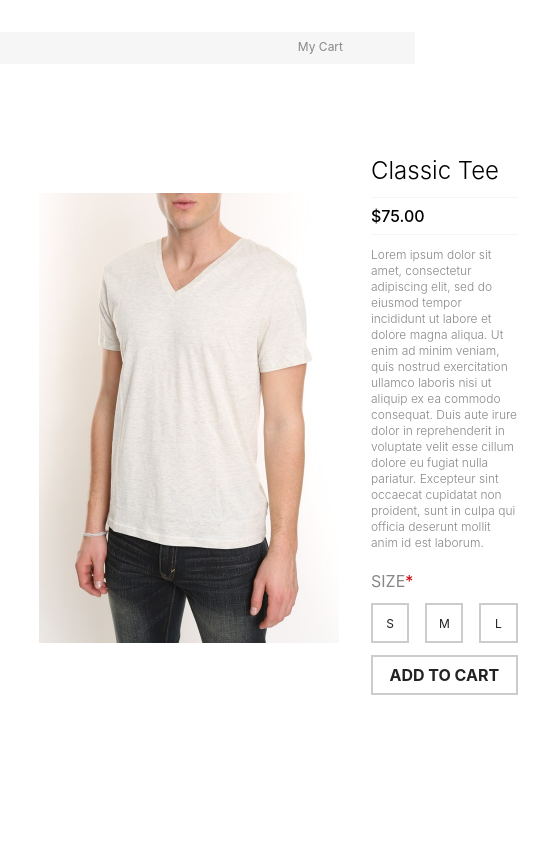
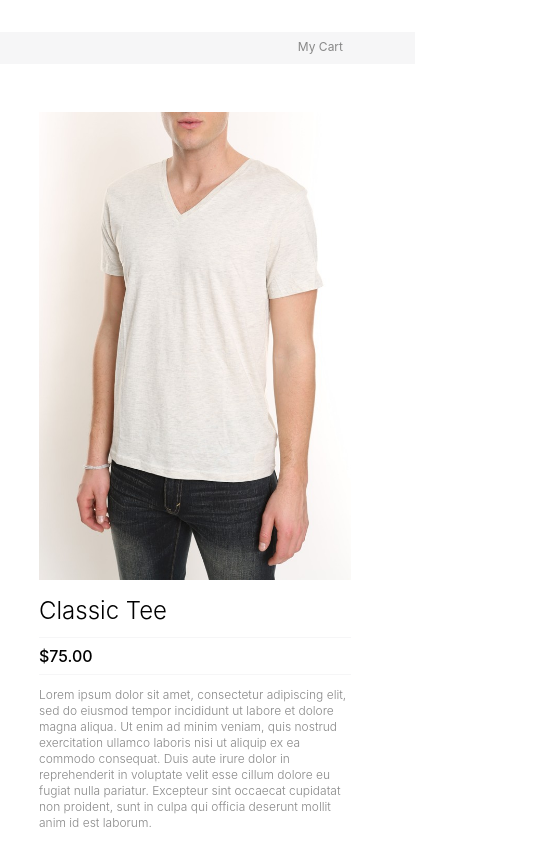
Before and after one commit to rhua966/Moustache-Republic-Demo, a React (Create React App) app: page / in a window 390 px wide. Shown: the top 844 px of the page, 550 px wide, since content can reach past the window. Built offline with nearby package versions, Linux system fonts and the light colour scheme.

Commit message:
Make Product section responsive on mobile

```diff
--- a/src/components/Product/Product.module.css
+++ b/src/components/Product/Product.module.css
@@ -25,6 +25,20 @@
   padding: 32px 32px 32px 32px;
   flex-direction: column;
   justify-content: space-between;
+}
+
+@media screen and (max-width: 768px) {
+  .product {
+    display: block;
+  }
+
+  .product__image {
+    width: 100%;
+  }
+  .product__details {
+    width: 100%;
+    padding: 0;
+  }
 }
 
 .product__name {
```
